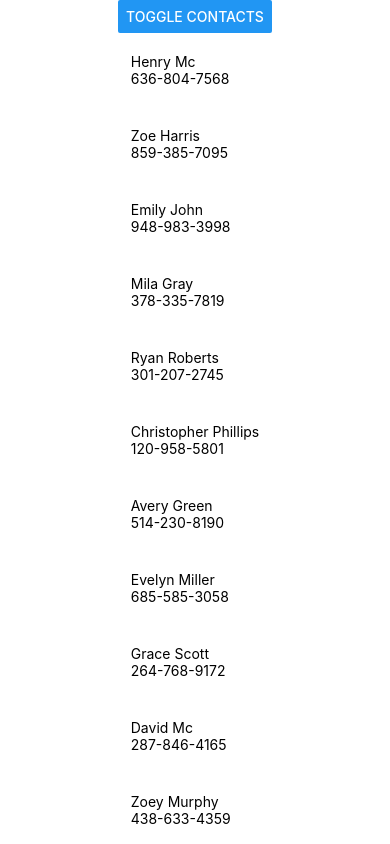
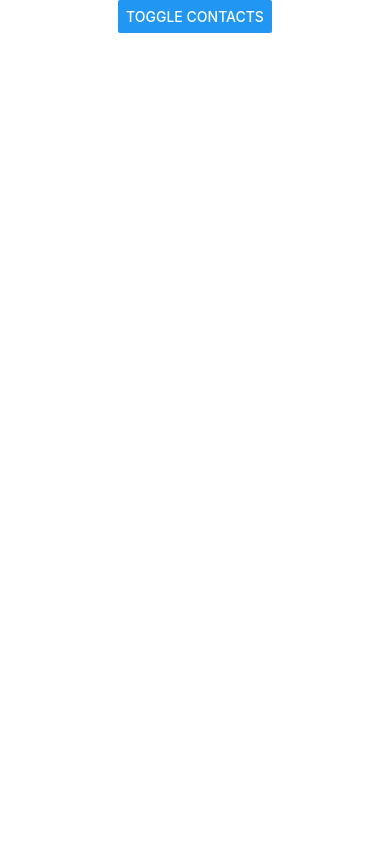
Before and after one commit to Farooq-azam-khan/mobile-app-development-with-react-native, a React Native app in the folder lecture4-list-userinput/contacts-app/: screen / in a window 390 px wide. Built offline with nearby package versions, Linux system fonts and the light colour scheme.

Commit message:
added code for toggle. unideal version

```diff
--- a/lecture4-list-userinput/contacts-app/App.js
+++ b/lecture4-list-userinput/contacts-app/App.js
@@ -22,6 +22,7 @@
   }
 
   render() {
+    if (this.state.showContacts) {
       return (
         <View style={[styles.container, styles.paddingTop]}>
           <Button title="toggle contacts" onPress={this.toggleContacts} />
@@ -34,6 +35,16 @@
         </View>
 
       );
+    } else {
+      return (
+        <View style={[styles.container, styles.paddingTop]}>
+          <Button title="toggle contacts" onPress={this.toggleContacts} />
+
+        </View>
+
+      );
+    }
+
   }
 }
 
```
Lines whose indentation alone changed are shown as unchanged.
